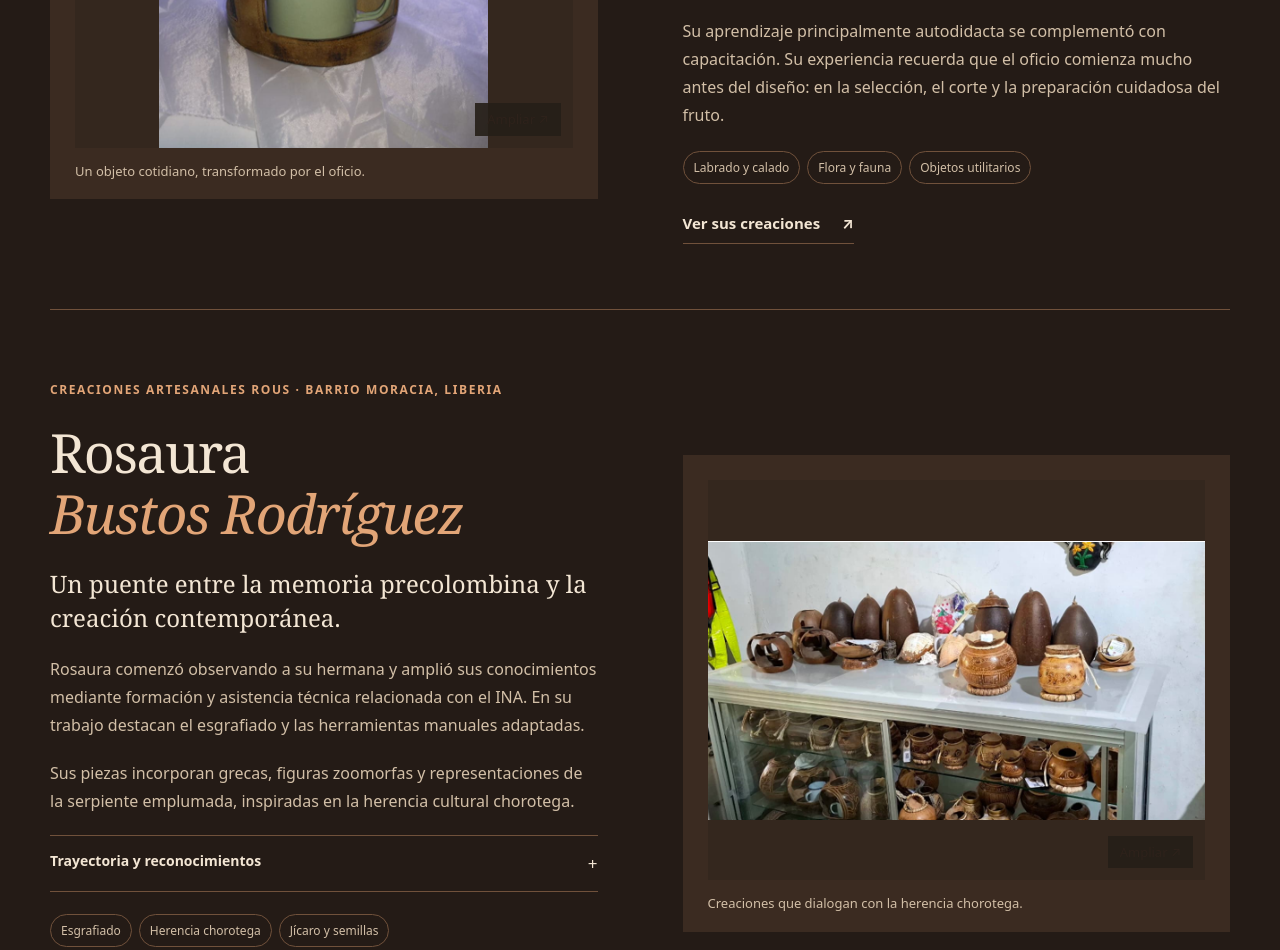
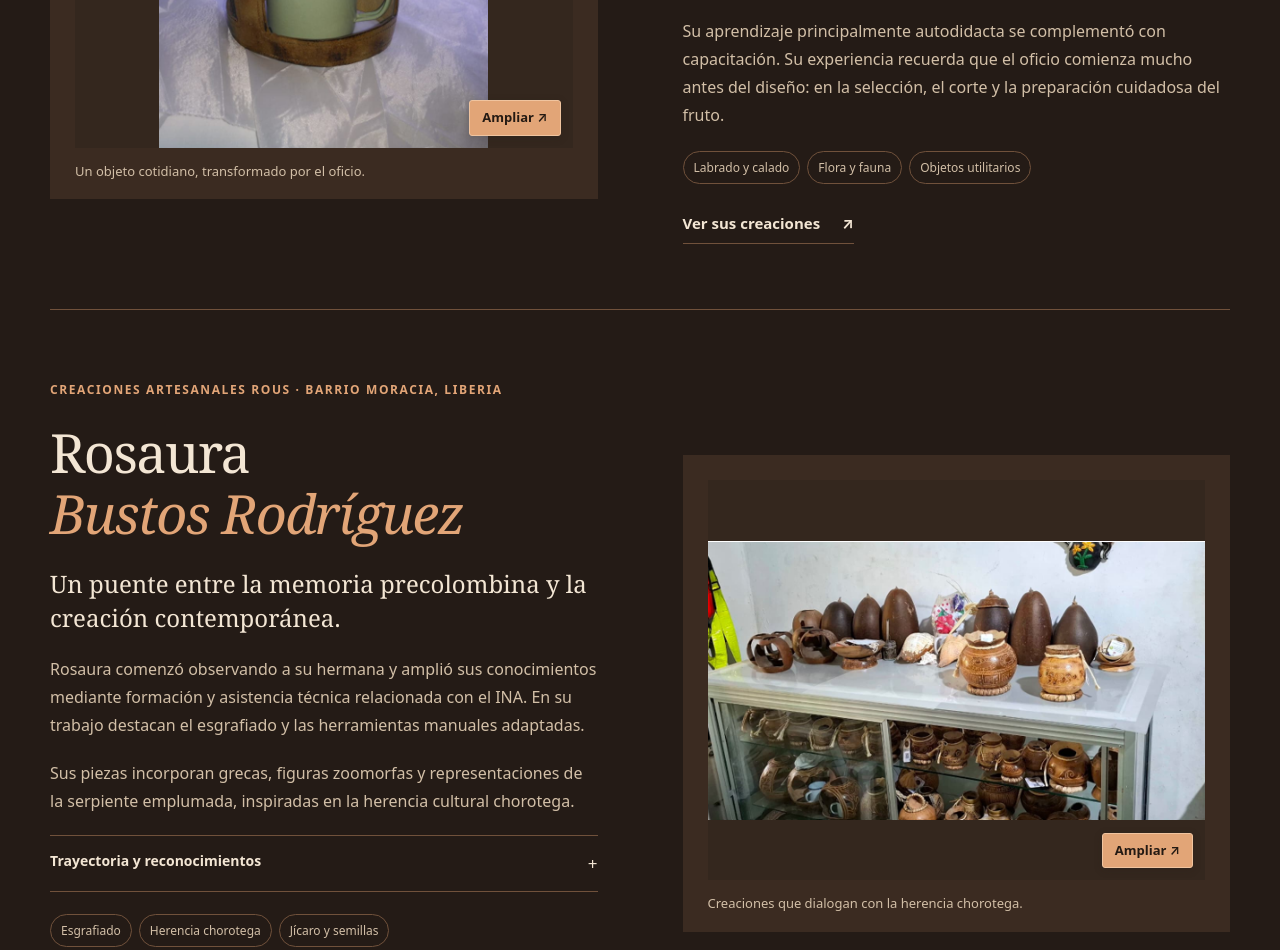
Before and after one commit to Eddy21Q/jicaro-guanacaste, a plain HTML site: page index.html in a window 1280 px wide. Shown: the part 3574-4524 px from the top of the page. Drawn offline with Linux system fonts and the light colour scheme.

Commit message:
Mantener visible el boton para ampliar fotografias

```diff
--- a/css/styles.css
+++ b/css/styles.css
@@ -131,3 +131,19 @@ nav a { min-height:40px; display:flex; align-items:center; }
 .enlace-video { display:flex; justify-content:space-between; align-items:center; gap:25px; margin:20px 0 0; color:var(--secundario); font-size:14px; }
 .enlace-video .enlace { flex-shrink:0; }
 @media(max-width:900px) { .enlace-video { align-items:flex-start; flex-direction:column; gap:12px; } }
+
+/* El acceso a ampliar imágenes debe ser visible también sin hover. */
+.ampliar-foto>span {
+ background:#e2a577;
+ color:#241a13;
+ border:1px solid #f0c49f;
+ border-radius:3px;
+ padding:7px 12px;
+ font-weight:600;
+ line-height:1.5;
+ box-shadow:0 2px 8px #241a1330;
+}
+.ampliar-foto:hover>span,.ampliar-foto:focus-visible>span {
+ background:#f0c49f;
+ color:#241a13;
+}
--- a/index.html
+++ b/index.html
@@ -6,8 +6,8 @@
   <meta name="description" content="Conoce la artesanía del jícaro en Liberia, Guanacaste: sus saberes, su historia y el trabajo de Yadira Hernández y Rosaura Bustos Rodríguez.">
   <meta name="theme-color" content="#241b16">
   <title>El legado del jícaro · Artesanía viva de Guanacaste</title>
-  <link rel="stylesheet" href="css/styles.css?v=cultural-20261114-3">
-  <script src="js/script.js?v=cultural-20261114-3" defer></script>
+  <link rel="stylesheet" href="css/styles.css?v=cultural-20261114-4">
+  <script src="js/script.js?v=cultural-20261114-4" defer></script>
 </head>
 <body>
   <a class="saltar" href="#contenido">Saltar al contenido</a>
```
